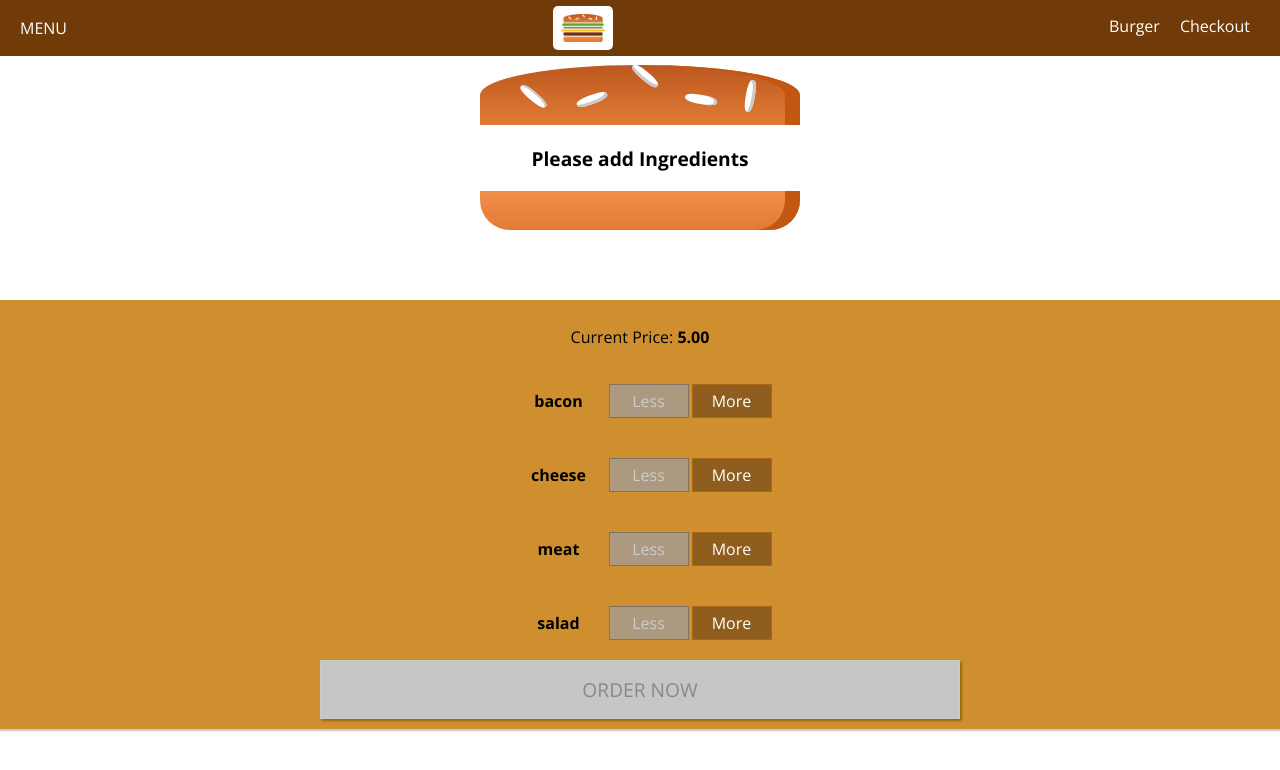
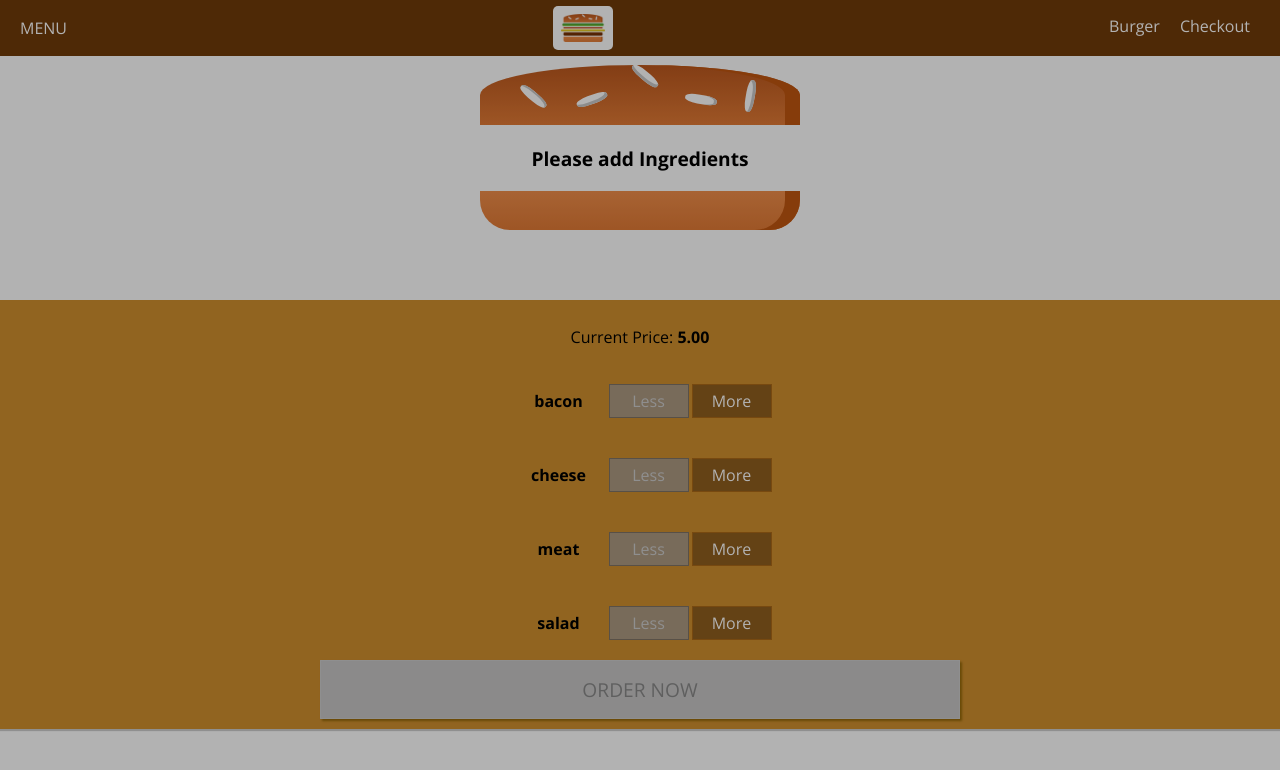
Before and after one commit to Nutod/react-burger-builder, a React app: page / in a window 1280 px wide. Shown: the top 770 px of the page. Built offline with nearby package versions, Linux system fonts and the light colour scheme.

Commit message:
Sidedrawer Close logic added

```diff
--- a/src/components/Navigation/SideDrawer/SideDrawer.js
+++ b/src/components/Navigation/SideDrawer/SideDrawer.js
@@ -1,7 +1,8 @@
-import React from "react";
+import React, { Fragment } from "react";
 import Logo from "../../Logo/Logo";
 import NavigationItems from "../NavigationItems/NavigationItems";
 import styled from "styled-components";
+import Backdrop from "../../UI/Backdrop/Backdrop";
 
 const SideDrawerWrapper = styled.div`
 	position: fixed;
@@ -14,21 +15,41 @@ const SideDrawerWrapper = styled.div`
 	background-color: white;
 	padding: 32px 16px;
 	box-sizing: border-box;
-	transition: transform 0.3s ease-out;
+	transition: transform 0.7s ease-out;
 
 	@media (min-width: 500px) {
 		display: none;
 	}
 `;
 
-export default () => {
-	return (
+const SideDrawerClose = styled(SideDrawerWrapper)`
+	transform: translateX(-100%);
+`;
+
+export default ({ open, closed }) => {
+	let sideDrawer = (
 		<SideDrawerWrapper>
 			<Logo logoHeight="11%" />
-			<nav>
+			<nav style={{ marginTop: "-50vh", marginLeft: "10px" }}>
 				<NavigationItems />
 			</nav>
 		</SideDrawerWrapper>
+	);
+	if (!open) {
+		sideDrawer = (
+			<SideDrawerClose>
+				<Logo logoHeight="11%" />
+				<nav style={{ marginTop: "-50vh", marginLeft: "10px" }}>
+					<NavigationItems />
+				</nav>
+			</SideDrawerClose>
+		);
+	}
+	return (
+		<Fragment>
+			<Backdrop show={open} clicked={closed} />
+			{sideDrawer}
+		</Fragment>
 	);
 };
 
--- a/src/components/Navigation/Toolbar/Toolbar.js
+++ b/src/components/Navigation/Toolbar/Toolbar.js
@@ -21,6 +21,10 @@ const Header = styled.header`
 
 const NavWrapper = styled.nav`
 	height: 100%;
+
+	@media (max-width: 500px) {
+		display: none;
+	}
 `;
 
 export default () => (
--- a/src/containers/Layout.js
+++ b/src/containers/Layout.js
@@ -7,10 +7,21 @@ import SideDrawer from "../components/Navigation/SideDrawer/SideDrawer";
 
 // Main tag added for semantic purposes
 export default class Layout extends Component {
+	state = {
+		showSideDrawer: true
+	};
+
+	sideDrawerCloseHandler = () => {
+		this.setState({ showSideDrawer: false });
+	};
+
 	render() {
 		return (
 			<Fragment>
-				<SideDrawer />
+				<SideDrawer
+					open={this.state.showSideDrawer}
+					closed={this.sideDrawerCloseHandler}
+				/>
 				<Toolbar />
 				<main>
 					<BurgerBuilder />
```
